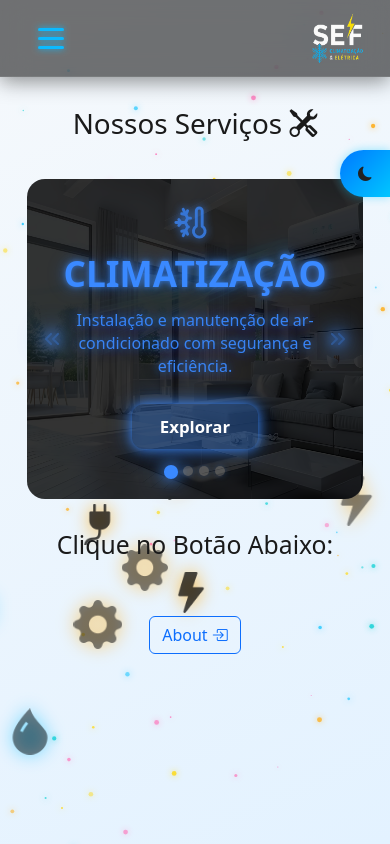
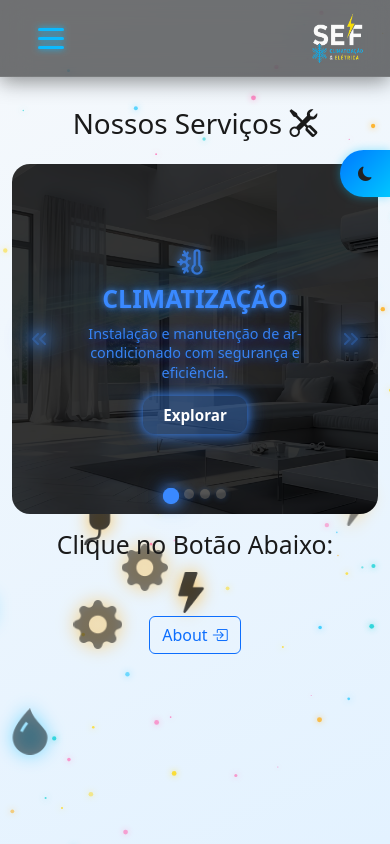
Before and after one commit to sfclimelet/siteemnextjs, a Next.js app: page / in a window 390 px wide. Built offline with nearby package versions, Linux system fonts and the light colour scheme.

Commit message:
Resolução mobile pronta.

```diff
--- a/styles/carrossel/home/CarrosselHome.css
+++ b/styles/carrossel/home/CarrosselHome.css
@@ -35,8 +35,8 @@
   width: 100%;
   height: 320px;
   /* Se der b.o tire o contain e coloque cover */
-  -o-object-fit: covern;
-     object-fit: covern;
+  -o-object-fit: cover;
+     object-fit: cover;
   filter: brightness(0.2);
 }
 .CarrosselHome #carouselHome .carousel-inner .carousel-caption {
@@ -90,6 +90,7 @@
 .CarrosselHome #carouselHome .carousel-control-prev .carousel-control-next {
   background-color: none !important;
   width: 50px;
+  height: 50px;
   transition: opacity 0.3s ease;
 }
 .CarrosselHome #carouselHome .carousel-control-prev .carousel-control-next:focus {
@@ -550,19 +551,20 @@
     margin-bottom: 0.35rem;
   }
   .CarrosselHome #carouselHome .carousel-indicators button {
-    width: 8px;
-    height: 8px;
-  }
-  .CarrosselHome #carouselHome .carousel-indicators .active {
     width: 10px;
     height: 10px;
   }
+  .CarrosselHome #carouselHome .carousel-indicators .active {
+    width: 12px;
+    height: 12px;
+  }
   .CarrosselHome #carouselHome .carousel-inner #IMGFUNDO {
-    height: 280px;
+    height: 260px;
   }
   .CarrosselHome #carouselHome .carousel-inner .carousel-caption {
     padding: 0 0.75rem;
     margin-bottom: 1.2rem;
+    padding-bottom: 5rem !important;
   }
   .CarrosselHome #carouselHome .carousel-inner .carousel-caption .icone-slide {
     width: 28px;
@@ -584,56 +586,61 @@
     font-size: 0.95rem;
   }
   .CarrosselHome #carouselHome .carousel-control-prev .carousel-control-next {
-    width: 40px;
-    height: 40px;
+    width: 60px !important;
+  }
+  .CarrosselHome #carouselHome .carousel-control-prev .carousel-control-next .icon-prev .icon-next {
+    width: 60px !important;
+    height: 60px !important;
+    stroke-width: 2.6;
+  }
+}
+@media (max-width: 575px) {
+  .CarrosselHome #carouselHome .carousel-indicators {
+    margin-bottom: 0.7rem;
+  }
+  .CarrosselHome #carouselHome .carousel-indicators button {
+    width: 13px;
+    height: 13px;
+  }
+  .CarrosselHome #carouselHome .carousel-indicators .active {
+    width: 14px;
+    height: 14px;
+  }
+  .CarrosselHome #carouselHome .carousel-inner #IMGFUNDO {
+    height: 350px;
+  }
+  .CarrosselHome #carouselHome .carousel-inner .carousel-caption {
+    padding: 0 0.75rem;
+    padding-bottom: 5rem;
+  }
+  .CarrosselHome #carouselHome .carousel-inner .carousel-caption .icone-slide {
+    width: 28px;
+    height: 28px;
+    margin-bottom: 8px;
+  }
+  .CarrosselHome #carouselHome .carousel-inner .carousel-caption .Title {
+    font-size: 1.55rem;
+    margin-bottom: 6px;
+  }
+  .CarrosselHome #carouselHome .carousel-inner .carousel-caption .Descricao {
+    width: 75%;
+    font-size: 0.9rem;
+    line-height: 1.35;
+    margin-bottom: 0.85rem;
+  }
+  .CarrosselHome #carouselHome .carousel-inner .carousel-caption .botao-saiba-mais {
+    padding: 8px 20px;
+    font-size: 0.95rem;
+  }
+  .CarrosselHome #carouselHome .carousel-control-prev .carousel-control-next {
+    width: 70px !important;
+    height: 70px !important;
+    stroke-width: 2.8;
   }
   .CarrosselHome #carouselHome .carousel-control-prev .carousel-control-next .icon-prev .icon-next {
     width: 28px;
     height: 28px;
   }
 }
-@media (max-width: 575px) {
-  #carouselHome {
-    margin: 15px 15px;
-  }
-  #carouselHome .carousel-inner #IMGFUNDO {
-    height: 360px;
-  }
-  #carouselHome .carousel-caption {
-    padding-bottom: 50px !important;
-  }
-  #carouselHome .carousel-caption .icone-slide {
-    width: 38px;
-    height: 38px;
-  }
-  #carouselHome .carousel-caption .Title {
-    font-size: 30px;
-    font-weight: 600;
-  }
-  #carouselHome .carousel-caption .Descricao {
-    width: 100%;
-    font-size: 0.9rem;
-  }
-  #carouselHome .carousel-caption .botao-saiba-mais {
-    font-size: 0.9rem;
-    padding: 8px 20px;
-    margin-top: 10px;
-  }
-  #carouselHome .carousel-indicators {
-    bottom: 5px;
-  }
-  #carouselHome .carousel-indicators button {
-    width: 12px;
-    height: 12px;
-  }
-  #carouselHome .carousel-control-prev .carousel-control-next {
-    width: 90px;
-  }
-  #carouselHome .carousel-control-prev .carousel-control-next .icon-next.icon-prev svg {
-    width: 90px;
-    height: 90px;
-    stroke: 1.9;
-  }
-}
 /* TABLETS */
 /* DESKTOPS *//*# sourceMappingURL=CarrosselHome.css.map */
--- a/styles/carrossel/home/_config-gerais-CarrosselHome.scss
+++ b/styles/carrossel/home/_config-gerais-CarrosselHome.scss
@@ -34,7 +34,7 @@
                     width: 100%;
                     height: 320px;
                     /* Se der b.o tire o contain e coloque cover */
-                    object-fit: covern;
+                    object-fit: cover;
                     filter: brightness(0.20);
                 }
                 #{$CARR-CAPTION}{
@@ -91,6 +91,7 @@
             #{$CRRSL-BTN-PREV} #{$CRRSL-BTN-NEXT}{
                 background-color: none !important;
                 width: 50px;
+                height: 50px;
                 transition: opacity 0.3s ease;
                 &:focus{
                     box-shadow: none !important;
--- a/styles/carrossel/home/_vars.scss
+++ b/styles/carrossel/home/_vars.scss
@@ -19,6 +19,9 @@ $CRRSL-BTN-NEXT: '.carousel-control-next';
 $CTRL-PREV-I: '.icon-prev';
 $CTRL-NEXT-I: '.icon-next';
 
+$THEME-LIGHT: '.theme-light';
+$THEME-DARK: '.theme-dark';
+
 $TEMA-CLIMATIZACAO: '.tema-climatizacao';
 $TEMA-ELETRICA: '.tema-eletrica';
 $TEMA-ELETRONICA: '.tema-eletronica';
--- a/styles/carrossel/home/carrossel-Home-mobile.css
+++ b/styles/carrossel/home/carrossel-Home-mobile.css
@@ -3,19 +3,67 @@
     margin-bottom: 0.35rem;
   }
   .CarrosselHome #carouselHome .carousel-indicators button {
-    width: 8px;
-    height: 8px;
-  }
-  .CarrosselHome #carouselHome .carousel-indicators .active {
     width: 10px;
     height: 10px;
   }
+  .CarrosselHome #carouselHome .carousel-indicators .active {
+    width: 12px;
+    height: 12px;
+  }
   .CarrosselHome #carouselHome .carousel-inner #IMGFUNDO {
-    height: 280px;
+    height: 260px;
   }
   .CarrosselHome #carouselHome .carousel-inner .carousel-caption {
     padding: 0 0.75rem;
     margin-bottom: 1.2rem;
+    padding-bottom: 5rem !important;
+  }
+  .CarrosselHome #carouselHome .carousel-inner .carousel-caption .icone-slide {
+    width: 28px;
+    height: 28px;
+    margin-bottom: 8px;
+  }
+  .CarrosselHome #carouselHome .carousel-inner .carousel-caption .Title {
+    font-size: 1.55rem;
+    margin-bottom: 6px;
+  }
+  .CarrosselHome #carouselHome .carousel-inner .carousel-caption .Descricao {
+    width: 75%;
+    font-size: 0.9rem;
+    line-height: 1.35;
+    margin-bottom: 0.85rem;
+  }
+  .CarrosselHome #carouselHome .carousel-inner .carousel-caption .botao-saiba-mais {
+    padding: 8px 20px;
+    font-size: 0.95rem;
+  }
+  .CarrosselHome #carouselHome .carousel-control-prev .carousel-control-next {
+    width: 50px;
+    height: 50px;
+  }
+  .CarrosselHome #carouselHome .carousel-control-prev .carousel-control-next .icon-prev .icon-next {
+    width: 28px;
+    height: 28px;
+  }
+}
+@media (max-width: 575px) {
+  .CarrosselHome #carouselHome .carousel-indicators {
+    margin-bottom: 0.7rem;
+  }
+  .CarrosselHome #carouselHome .carousel-indicators button {
+    width: 13px;
+    height: 13px;
+  }
+  .CarrosselHome #carouselHome .carousel-indicators .active {
+    width: 14px;
+    height: 14px;
+  }
+  .CarrosselHome #carouselHome .carousel-inner #IMGFUNDO {
+    height: 350px;
+  }
+  .CarrosselHome #carouselHome .carousel-inner .carousel-caption {
+    padding: 0 0.75rem;
+    padding-bottom: 5rem;
   }
   .CarrosselHome #carouselHome .carousel-inner .carousel-caption .icone-slide {
     width: 28px;
@@ -45,47 +93,4 @@
     width: 28px;
     height: 28px;
   }
-}
-@media (max-width: 575px) {
-  #carouselHome {
-    margin: 15px 15px;
-  }
-  #carouselHome .carousel-inner #IMGFUNDO {
-    height: 360px;
-  }
-  #carouselHome .carousel-caption {
-    padding-bottom: 50px !important;
-  }
-  #carouselHome .carousel-caption .icone-slide {
-    width: 38px;
-    height: 38px;
-  }
-  #carouselHome .carousel-caption .Title {
-    font-size: 30px;
-    font-weight: 600;
-  }
-  #carouselHome .carousel-caption .Descricao {
-    width: 100%;
-    font-size: 0.9rem;
-  }
-  #carouselHome .carousel-caption .botao-saiba-mais {
-    font-size: 0.9rem;
-    padding: 8px 20px;
-    margin-top: 10px;
-  }
-  #carouselHome .carousel-indicators {
-    bottom: 5px;
-  }
-  #carouselHome .carousel-indicators button {
-    width: 12px;
-    height: 12px;
-  }
-  #carouselHome .carousel-control-prev .carousel-control-next {
-    width: 90px;
-  }
-  #carouselHome .carousel-control-prev .carousel-control-next .icon-next.icon-prev svg {
-    width: 90px;
-    height: 90px;
-    stroke: 1.9;
-  }
 }/*# sourceMappingURL=carrossel-Home-mobile.css.map */
--- a/styles/carrossel/home/carrossel-Home-mobile.scss
+++ b/styles/carrossel/home/carrossel-Home-mobile.scss
@@ -6,21 +6,22 @@
             #{$INDICADORES}{
                 margin-bottom: 0.35rem;
                 button{
-                    width: 8px;
-                    height: 8px;
+                    width: 10px;
+                    height: 10px;
                 }
                 #{$CLASS-ACTIVE}{
-                    width: 10px;
-                    height: 10px;
+                    width: 12px;
+                    height: 12px;
                 }
             }
             #{$CARR-INNER}{
                 #{$IMG-FUNDO}{
-                    height: 280px;
+                    height: 260px;
                 }
                 #{$CARR-CAPTION}{
                     padding: 0 0.75rem;
                     margin-bottom: 1.2rem;
+                    padding-bottom: 5rem !important;
                     #{$CAPT-ICON}{
                         width: 28px;
                         height: 28px;
@@ -43,12 +44,12 @@
                 }
             }
             #{$CRRSL-BTN-PREV} #{$CRRSL-BTN-NEXT}{
-                width: 70px !important;
-                height: 70px !important;
-                stroke-width: 2.8;
+                width: 50px;
+                height: 50px;
                 #{$CTRL-PREV-I} #{$CTRL-NEXT-I}{
                     width: 28px;
                     height: 28px;
+
                 }
             }
         }
@@ -56,49 +57,57 @@
 }
 
 @mixin RESOLUTION-575px(){
-    #{$C-C-HOME2}{
-        margin: 15px 15px;
-        #{$CARR-INNER}{
-            #{$IMG-FUNDO}{
-                height: 360px;
+        #{$C-C-HOME1}{
+            #{$C-C-HOME2}{
+                #{$INDICADORES}{
+                    margin-bottom: 0.70rem;
+                    button{
+                        width: 13px;
+                        height: 13px;
+                    }
+                    #{$CLASS-ACTIVE}{
+                        width: 14px;
+                        height: 14px;
+                    }
+                }
+                #{$CARR-INNER}{
+                    #{$IMG-FUNDO}{
+                        height: 350px;
+                    }
+                    #{$CARR-CAPTION}{
+                        padding: 0 0.75rem;
+                        padding-bottom: 5rem;
+                        #{$CAPT-ICON}{
+                            width: 28px;
+                            height: 28px;
+                            margin-bottom: 8px;
+                        }
+                        #{$CAPT-TITLE}{
+                            font-size: 1.55rem;
+                            margin-bottom: 6px;
+                        }
+                        #{$CAPT-DESCRI}{
+                            width: 75%;
+                            font-size: 0.90rem;
+                            line-height: 1.35;
+                            margin-bottom: 0.85rem;
+                        }
+                        #{$CAPT-BTN}{
+                            padding: 8px 20px;
+                            font-size: 0.95rem;
+                        }
+                    }
+                }
+                #{$CRRSL-BTN-PREV} #{$CRRSL-BTN-NEXT}{
+                    width: 70px !important;
+                    height: 70px !important;
+                    stroke-width: 2.8;
+                    #{$CTRL-PREV-I} #{$CTRL-NEXT-I}{
+                        width: 28px;
+                        height: 28px;
+                    }
+                }
             }
-        }
-        #{$CARR-CAPTION}{
-            padding-bottom: 50px !important;
-            #{$CAPT-ICON}{
-                width: 38px;
-                height: 38px;
-            }
-            #{$CAPT-TITLE}{
-                font-size: 30px;
-                font-weight: 600;
-            }
-            #{$CAPT-DESCRI}{
-                width: 100%;
-                font-size: 0.9rem;
-            }
-            #{$CAPT-BTN}{
-                font-size: 0.90rem;
-                padding: 8px 20px;
-                margin-top: 10px;
-
-            }
-        }
-        #{$INDICADORES}{
-            bottom: 5px;
-            button{
-                width: 12px;
-                height: 12px;
-            }
-        }
-        #{$CRRSL-BTN-PREV} #{$CRRSL-BTN-NEXT}{
-            width: 90px;
-            #{$CTRL-NEXT-I}#{$CTRL-PREV-I} svg{
-                width: 90px;
-                height: 90px;
-                stroke: 1.9;
-            }
-        }
     }
 }
 
```
Also changed, not shown: 2 other files (tests, documents, lock files or other folders).
